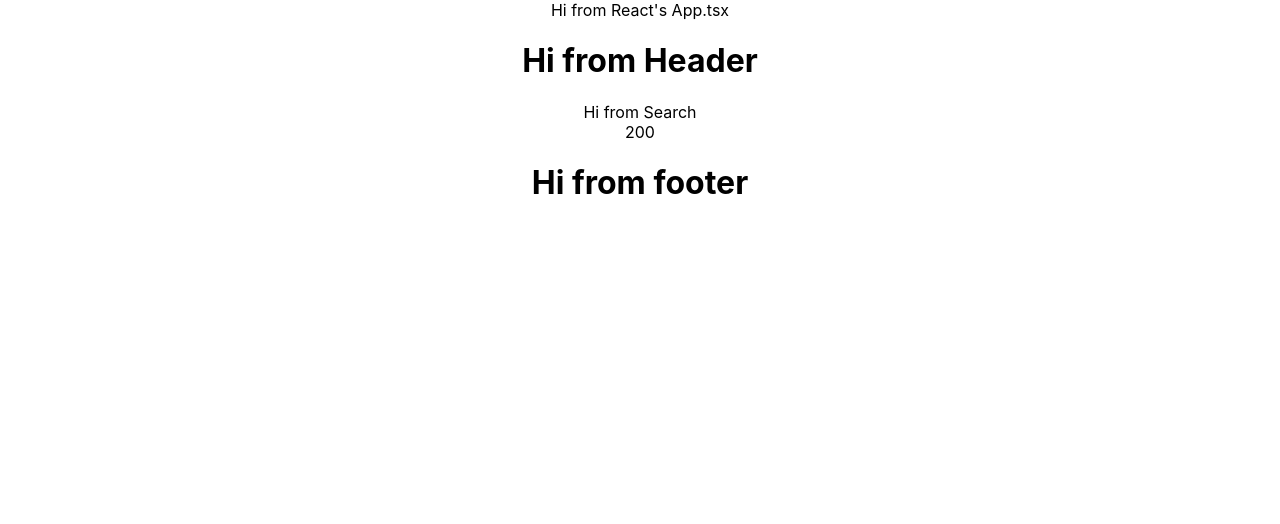
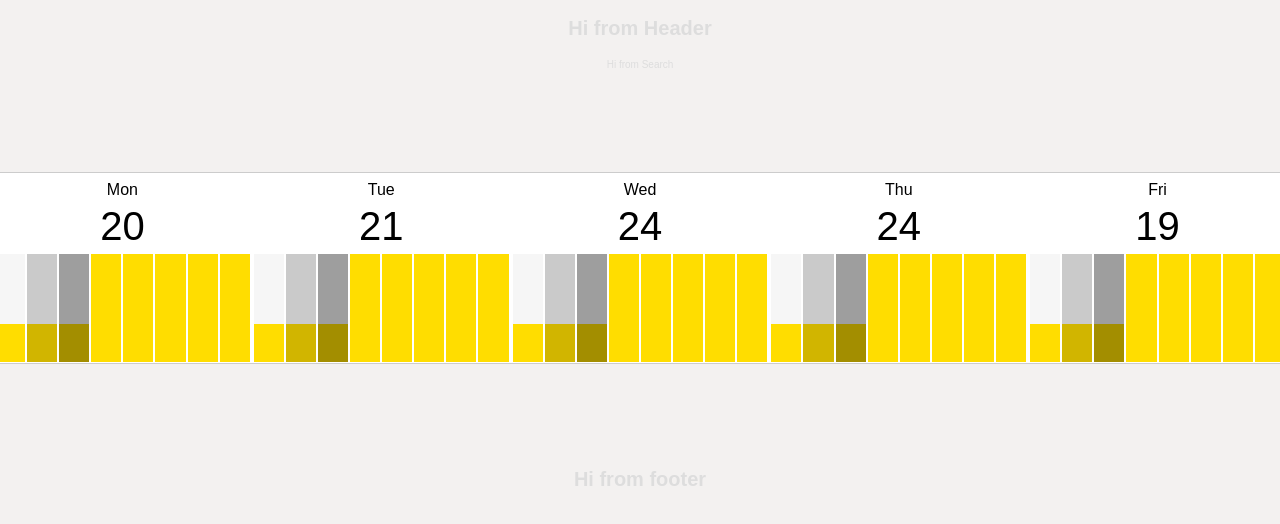
Before and after one commit to creatively/forecastfor-FE, a React (Create React App) app: page / in a window 1280 px wide. Shown: the top 524 px of the page. Built offline with nearby package versions, Linux system fonts and the light colour scheme.

Commit message:
added css + split components

```diff
--- a/src/App.css
+++ b/src/App.css
@@ -1,3 +1,21 @@
+body {
+  list-style-type: none;
+  margin: 0;
+  padding: 0;
+  font-family: sans-serif;
+  font-size: 1rem;
+  line-height: 1.5;
+  background-color: #f3f1f0;
+}
+
+ul {
+  list-style-type: none;
+  margin: 0;
+  padding: 0;
+}
+
+header, footer, .search {font-size:10px; color:#ddd}
+
 .App {
   text-align: center;
 }
--- a/src/App.tsx
+++ b/src/App.tsx
@@ -1,21 +1,20 @@
 import './App.css';
-import Header from './components/header';
-import Search from './components/search';
-import Weather from './components/weather';
-import Footer from './components/footer';
+import Header from './components/Header';
+import Search from './components/Search';
+import Forecast from './components/Forecast';
+import Footer from './components/Footer';
 
 
 function App() {
 
   return (
     <div className="App">
-      Hi from React's App.tsx
       <Header />
       <Search />
-      <Weather />
+      <Forecast />
       <Footer />
     </div>
-  );
+  )
 }
 
 export default App;
--- /dev/null
+++ b/src/components/Forecast.tsx
@@ -0,0 +1,34 @@
+import React, { useState } from 'react'
+import WeatherJsonInterface from '../interfaces/WeatherJsonInterface';
+import { weatherData } from '../mock-api/weather-data';
+import { useEffectOnce } from '../custom-hooks/useEffectOnce';
+import { createGlobalState } from 'react-use';
+import ForecastDay from './ForecastDay';
+import './css/forecast.css'
+
+const c = (txt: any) => console.log(txt)
+
+const useGlobalValue = createGlobalState<WeatherJsonInterface>();
+
+
+export default function Forecast() {
+
+    const [forecast, setForecast] = useGlobalValue();
+
+    useEffectOnce(() => {
+        getMyData();
+    });
+
+    function getMyData() {
+      setForecast(weatherData)
+    }
+
+
+    return (
+        <ul className="forecast-days">
+            {forecast?.forecastDay?.map((day: any) => (
+                <ForecastDay day={day} />
+            ))}
+        </ul>
+    )
+}
--- /dev/null
+++ b/src/components/ForecastDay.tsx
@@ -0,0 +1,16 @@
+import ForecastDayThreeHourColumns from './ForecastDayThreeHourColumns';
+
+export default function ForecastDay({ day }: { day: any }) {
+
+    function generateKey(): string {
+        return Math.random().toString(36).substring(2, 9);
+    }
+
+    return (
+        <li className="forecast-day" key={generateKey()}>
+            <span className="forecast-day__dayname">{day.dayName}</span>
+            <span className="forecast-day__tempmax">{day.tempMax}</span>
+            <ForecastDayThreeHourColumns />
+        </li>
+    )
+}
--- /dev/null
+++ b/src/components/ForecastDayThreeHourColumn.tsx
@@ -0,0 +1,30 @@
+export default function ForecastDayThreeHourColumn() {
+
+    function generateKey(): string {
+        return Math.random().toString(36).substring(2, 9);
+    }
+
+    return (
+        <>
+
+            <li className="three-hours-column" key={generateKey()}>
+                <div className="cloud"></div>
+                <div className="opacity-daylight"></div>
+            </li>
+            <li className="three-hours-column">
+                <div className="cloud"></div>
+                <div className="opacity-partly-light"></div>
+            </li>
+            <li className="three-hours-column">
+                <div className="cloud"></div>
+                <div className="opacity-night"></div>
+            </li>
+            <li className="three-hours-column"></li>
+            <li className="three-hours-column"></li>
+            <li className="three-hours-column"></li>
+            <li className="three-hours-column"></li>
+            <li className="three-hours-column"></li>
+
+        </>
+    )
+}
--- /dev/null
+++ b/src/components/ForecastDayThreeHourColumns.tsx
@@ -0,0 +1,12 @@
+import ForecastDayThreeHourColumn from './ForecastDayThreeHourColumn';
+
+export default function ForecastDay_ThreeHourColumns() {
+
+    return (
+        <ul className="three-hour-columns">
+
+            <ForecastDayThreeHourColumn />
+
+        </ul>
+    )
+}
--- /dev/null
+++ b/src/components/css/forecast.css
@@ -0,0 +1,103 @@
+
+.forecast-days {
+    display: flex;
+    flex-direction: row;
+    flex-wrap: wrap;
+    justify-content: space-between;
+    border: 1px solid #ccc;
+    margin: 100px -0.5rem;
+}
+
+.forecast-day {
+    background: #fff;
+    border: 1px solid #fff;
+    flex: 1;
+}
+
+    .forecast-day__dayname {
+        width: 100%;
+        display: grid;
+        line-height: 1;
+        margin-top:8px;
+    }
+    .forecast-day__tempmax {
+        font-size: 2.5rem;
+        line-height: 1.4;
+    }
+    .three-hour-columns {
+        display: grid;
+        grid-template-columns: 1fr 1fr 1fr 1fr 1fr 1fr 1fr 1fr;
+    }
+        .three-hours-column {
+            position: relative;
+            margin: 0 1px;
+            height: 100px;
+            background-color: #ffdd00;
+            border-bottom: 8px solid #ffdd00;
+        }
+
+/* 'dry'|'light rain'|'rain'|'heavy rain'|'light showers'|'showers'|'heavy showers'|'sleet'|'light snow'|'snow'|'heavy snow'|'thunderstorm'
+*/
+.three-hours-column.light-rain {
+    border-bottom-color: #cbedf7;
+}
+.three-hours-column.rain {
+    border-bottom-color: #02b2e8;
+}
+.three-hours-column.heavy-rain {
+    border-bottom-color: #016380;
+}
+.three-hours-column.light-showers {
+    border-bottom-color: #cbedf7;
+    border-style: dotted;
+}
+.three-hours-column.showers {
+    border-bottom-color: #02b2e8;
+    border-style: dotted;
+}
+.three-hours-column.heavy-showers {
+    border-bottom-color: #016380;
+    border-style: dotted;
+}
+.three-hours-column.sleet {
+    border-bottom-color: #cedade;
+}
+.three-hours-column.light-snow {
+    border-bottom-color:
+}
+.three-hours-column.snow {
+    border-bottom-color:
+}
+.three-hours-column.heavy-snow {
+    border-bottom-color:
+}
+.three-hours-column.thunderstorm {
+    border-bottom-color:
+}
+
+
+            .cloud {
+                background: #f6f6f6;
+                height: 70px;
+            }
+            .opacity-daylight {
+                display: none;
+            }
+            .opacity-partly-light {
+                position: absolute;
+                top:0;
+                left:0;
+                height: 108px;
+                width:100%;
+                background-color: rgb(0,0,0, 0.9);
+                opacity: 0.2;
+            }
+            .opacity-night {
+                position: absolute;
+                top:0;
+                left:0;
+                height: 108px;
+                width:100%;
+                background-color: rgb(0,0,0, 0.9);
+                opacity: 0.4;
+            }
--- a/src/components/weather.tsx
+++ /dev/null
@@ -1,27 +0,0 @@
-import React, { useState } from 'react'
-import WeatherJsonInterface from '../interfaces/WeatherJsonInterface';
-import { weatherData } from '../mock-api/weather-data';
-import { useEffectOnce } from '../custom-hooks/useEffectOnce';
-
-const c = (txt: any) => console.log(txt)
-
-
-export default function Weather() {
-
-    const [weather, setWeather] = useState<WeatherJsonInterface>();
-
-    useEffectOnce(() => {
-        getMyData();
-    });
-
-    function getMyData() {
-      setWeather(weatherData)
-    }
-
-
-    return (
-        <div className="weather">
-            {weather?.code}
-        </div>
-    )
-}
--- a/src/interfaces/WeatherJsonInterface.ts
+++ b/src/interfaces/WeatherJsonInterface.ts
@@ -5,9 +5,9 @@ export default interface WeatherJsonInterface {
         "dayName": 'Mon'|'Tue'|'Wed'|'Thu'|'Fri'|'Sat'|'Sun',
         "tempMax": string
     }[],
-    "forecasts3hrs": {
-        "daylight": boolean,
-        "precipitation": null|'light rain'|'rain'|'heavy rain'|'light showers'|'showers'|'heavy showers'|'sleet'|'light snow'|'snow'|'heavy snow'|'thunderstorm',
+    "forecastDayThreeHourColumns": {
+        "daylight": 'yes'|'no'|'partly',
+        "precipitation": 'dry'|'light rain'|'rain'|'heavy rain'|'light showers'|'showers'|'heavy showers'|'sleet'|'snow'|'snow showers'|'thunderstorm',
         "clouds": number
     }[]
 }
--- a/tsconfig.json
+++ b/tsconfig.json
@@ -21,6 +21,7 @@
     "jsx": "react-jsx"
   },
   "include": [
-    "src"
+    "src",
+    "src/components",
   ]
 }
```
Also changed, not shown: src/mock-api/weather-data.ts (+77 -77 lines).
